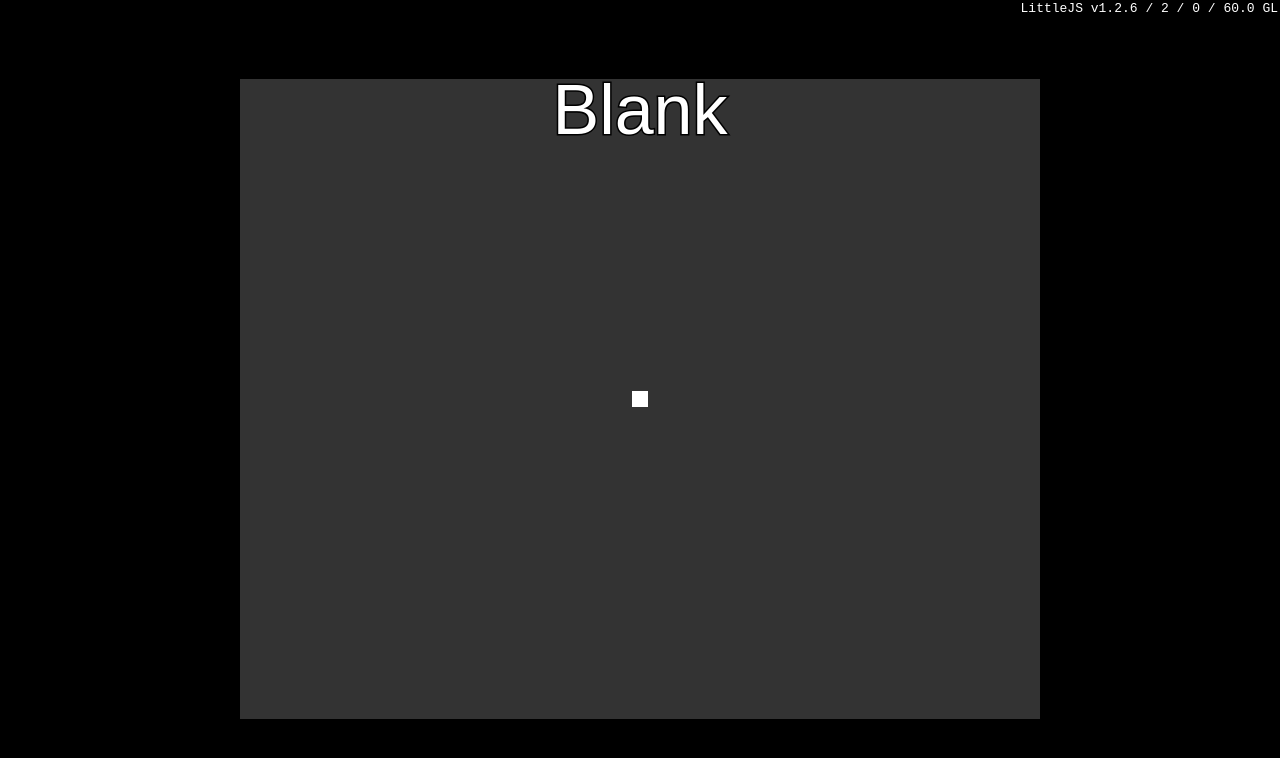
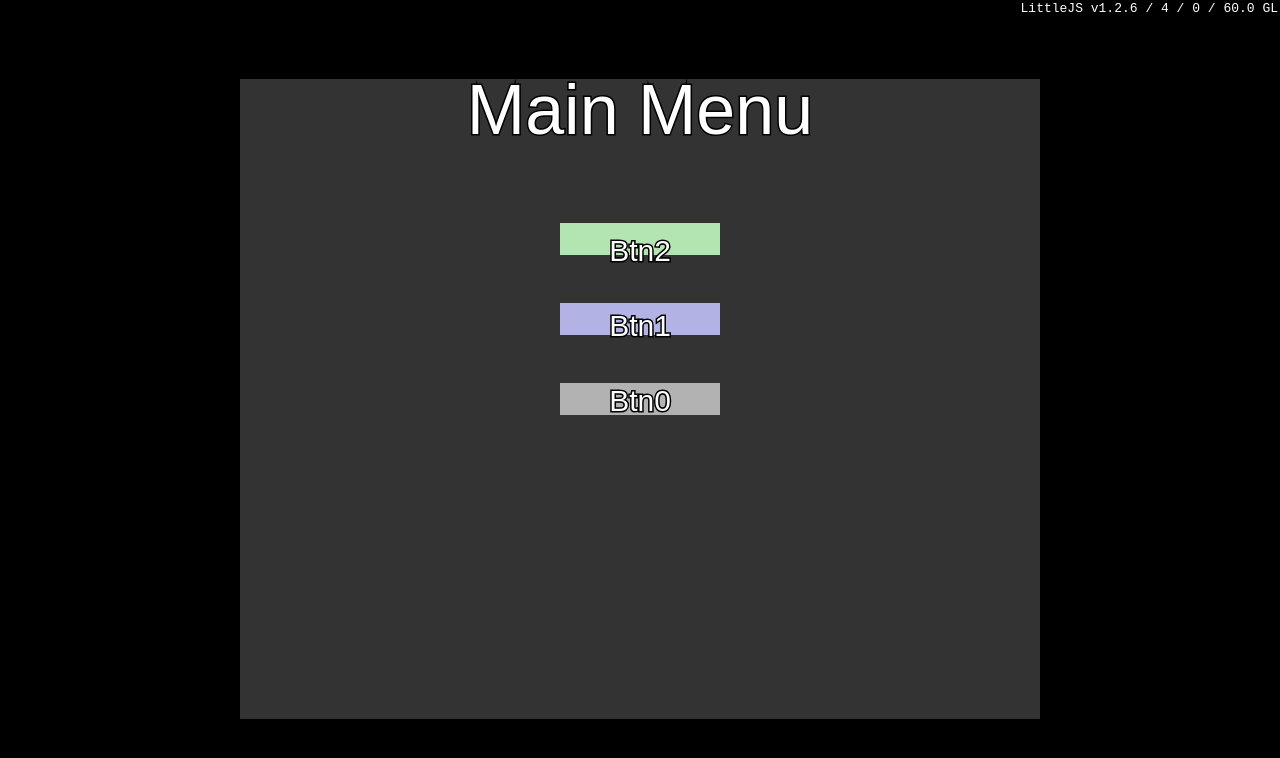
Before and after one commit to psema4/littlejs-starter-kit, a website: page index.html in a window 1280 px wide. Drawn offline with Linux system fonts and the light colour scheme.

Commit message:
add a main menu

```diff
--- a/index.html
+++ b/index.html
@@ -8,6 +8,7 @@
 
 <script src=vendor/LittleJS/engine.all.js?103></script>
 <script src=src/GameScope.js?103></script>
+<script src=src/scopes/Main_Menu.js?103></script>
 <script src=src/scopes/blank.js?103></script>
 <script src=src/scopes/blank2.js?103></script>
 <!--
--- /dev/null
+++ b/src/scopes/Main_Menu.js
@@ -0,0 +1,98 @@
+function drawBtn(button) {
+    drawRect(vec2(button.x, button.y), vec2(button.w, button.h), button.bgColor, 0, 0)
+    // drawText(`${button.label}`, overlayCanvas.width/2, overlayCanvas.height/2 - 30/2, 30)
+    drawText(`${button.label}`, overlayCanvas.width/2 + button.x, overlayCanvas.height/2 - 12 + (button.y*15)*-1, 30)
+}
+
+addGameScope(new GameScope({
+    // Scope Details
+    name: 'Main Menu',
+    type: SCOPES.MENU,
+    subType: 'MAIN',
+
+    // Framework-enforced flags
+    scopedUpdate: true,  // default: true   only process updates when currentScope === this._name
+    scopedRender: true,  // default: true   only render when currentScope === this._name
+
+    // Soft flags (not enforced, methods below should check these flags)
+    scopedKeboard: true, // default: true   only process keyboard input when currentScope === this._name
+    scopedMouse: true,   // default: true   only process mouse input when currentScope === this._name
+    scopedGamepad: true, // default: true   only process gamepad input when currentScope === this._name
+
+    // Variables
+    vars: {
+        buttons: []
+    },
+
+    // Engine Methods
+    gameInit: function () {
+        if (debug) console.debug(`${this._name} initialized.`)
+
+        this._vars.buttons.push({
+            x: 0,
+            y: 0,
+            w: 10,
+            h: 2,
+            label: 'Btn0',
+            bgColor: new Color(.7, .7, .7),
+        })
+
+        this._vars.buttons.push({
+            x: 0,
+            y: 5,
+            w: 10,
+            h: 2,
+            label: 'Btn1',
+            bgColor: new Color(.7, .7, .9),
+        })
+
+        this._vars.buttons.push({
+            x: 0,
+            y: 10,
+            w: 10,
+            h: 2,
+            label: 'Btn2',
+            bgColor: new Color(.7, .9, .7),
+        })
+    },
+
+    gameUpdate: function () {
+        // Handle Mouse clicks
+        if (!this._scopedMouse || (this._scopedMouse && this._name === currentScope)) {
+            if (mouseWasPressed(0)) {
+                let clickPos = mousePos.floor()
+
+                this._vars.buttons.forEach((button, btnIdx) => {
+                    let bounds = {
+                        x1: button.x - button.w/2,
+                        x2: button.x + button.w/2,
+                        y1: button.y - button.h/2,
+                        y2: button.y + button.h/2,
+                    }
+
+                    if (clickPos.x >= bounds.x1 && clickPos.x <= bounds.x2) {
+                        if (clickPos.y >= bounds.y1 && clickPos.y <= bounds.y2) {
+                            console.log(`Clicked on button ${btnIdx}!`)
+                            new Sound([.5,.5]).play(mousePos)
+                        }
+                    }
+                })
+            }
+        }
+    },
+    gameUpdatePost: function () {},
+    gameRender: function () {
+        drawRect(cameraPos, tileCollisionSize.add(vec2(50,40)), new Color(.2, .2, .2), 0, 0)
+
+        this._vars.buttons.forEach((button) => {
+            drawBtn(button)
+        })
+    },
+    gameRenderPost: function () {
+        drawText(`${this._name}`, overlayCanvas.width/2, 80, 70)
+    },
+
+    // Framework Methods
+    onEnter: function() {},
+    onExit: function() {},
+}))
```
